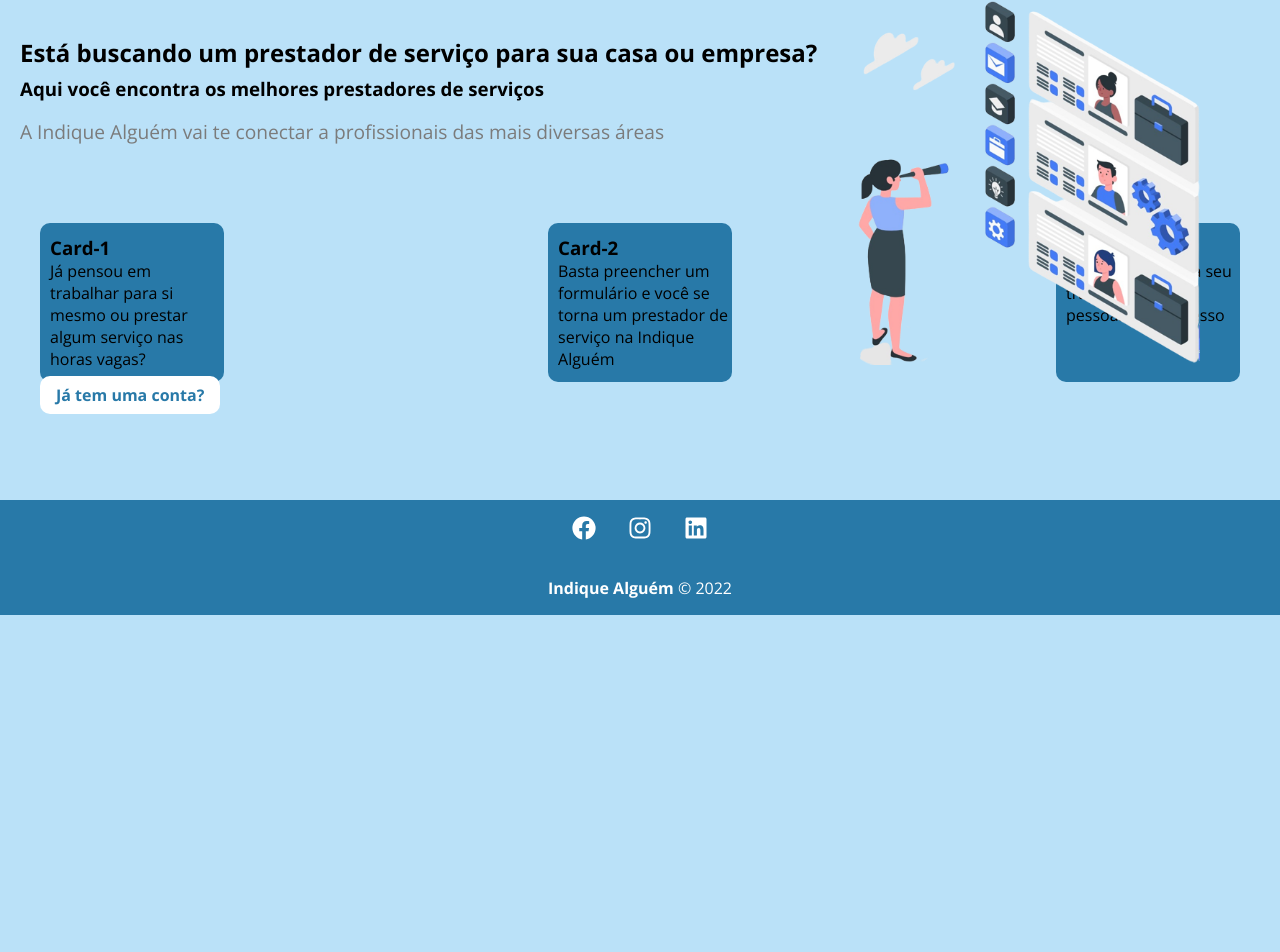
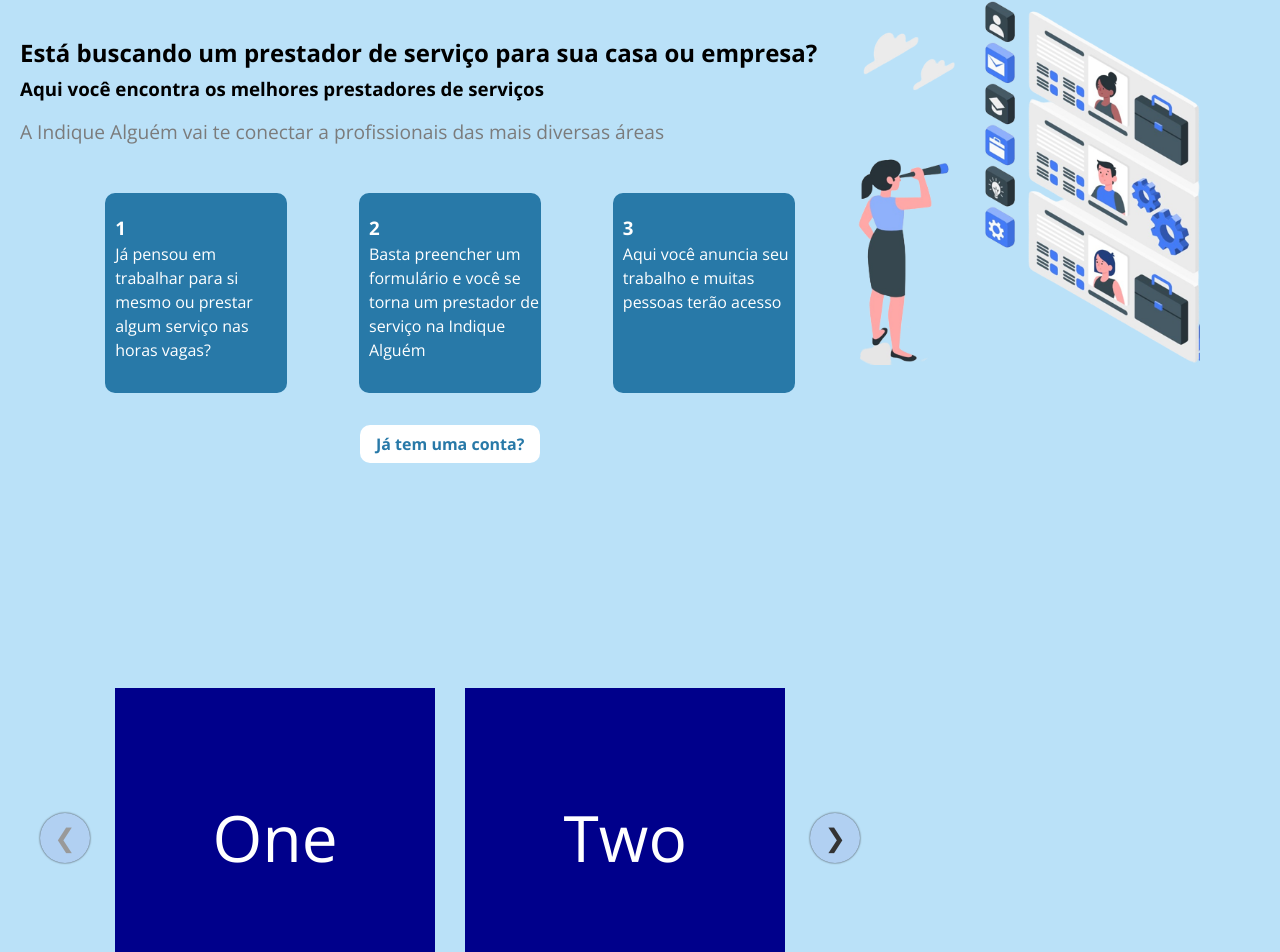
Before and after one commit to AntonioDCJunior/projeto_integrador, a React (Create React App) app: page / in a window 1280 px wide. Shown: the part 237-1189 px from the top of the page. Before the commit the page ends 852 px from the top, so only its background shows below. Built offline with nearby package versions, Linux system fonts and the light colour scheme.

Commit message:
atualizando

```diff
--- a/package.json
+++ b/package.json
@@ -21,6 +21,7 @@
     "framer-motion": "^8.5.5",
     "react": "^18.2.0",
     "react-dom": "^18.2.0",
+    "react-elastic-carousel": "^0.11.5",
     "react-hook-form": "^7.42.1",
     "react-icons": "^4.7.1",
     "react-modal": "^3.16.1",
--- a/src/components/layout/Footer.module.css
+++ b/src/components/layout/Footer.module.css
@@ -3,6 +3,7 @@
     color: #fff;
     padding: 1em;
     text-align: center;
+    margin: 3em 0 0 0;
 }
 
 .social_list {
--- a/src/components/layout/LinkButton.module.css
+++ b/src/components/layout/LinkButton.module.css
@@ -6,7 +6,8 @@
     transition: 0.5s;
     border-radius: 10px;
     font-weight: bold;
-    margin-top: 15em;
+    margin-top: 17em;
+    margin: 20em;
 }
 
 .btn:hover {
--- a/src/components/pages/Cards.js
+++ b/src/components/pages/Cards.js
@@ -5,15 +5,15 @@
 
     const [cards] = useState([
         {
-            title: 'Card-1',
+            title: '1',
             text: 'Já pensou em trabalhar para si mesmo ou prestar algum serviço nas horas vagas?'
         },
         {
-            title: 'Card-2',
+            title: '2',
             text: 'Basta preencher um formulário e você se torna um prestador de serviço na Indique Alguém'
         },
         {
-            title: 'Card-3',
+            title: '3',
             text: 'Aqui você anuncia seu trabalho e muitas pessoas terão acesso'
         },
 
--- a/src/components/pages/Cards.module.css
+++ b/src/components/pages/Cards.module.css
@@ -12,16 +12,16 @@
     /* background: rgb(40, 121, 168); */
     max-widht: 1300px;
     widht: 100%;
-    margin: auto;
+    /* margin: auto; */
     margin-top: 10em;
   }
 
-  /* section {
-    min-height: 100vh;
+  section {
+    min-height: 10vh;
     display: flex;
     flex-direction: column;
     align-items: center;
-  } */
+  }
 
   .container h1 {
     font-size: 50px;
@@ -34,19 +34,24 @@
     display: flex;
     flex-wrap: wrap;
     justify-content: space-between;
+    width: 700px;
+    color: white;
 
 }
 
 .card {
     background: rgb(40, 121, 168);
-    flex: 0 0 calc(40.33% - 300px);
+    flex: 0 0 calc(30.33% - 30px);
     max-widht: calc(33.33% - 10px);
-
+    width: 100px;
+    height: 200px;
+    margin: 5px;
     border-radius: 10px;
-    padding: 10px 0 10px 8px;
-    margin-bottom: 2px;
+    padding: 19px 0 10px 8px;
+    margin-bottom: 40px;
     transition: .3s;
     border: 2px solid transparent;
+    line-height: 1.5;
 }
 
 .card:hover {
--- a/src/components/pages/Carrossel.js
+++ b/src/components/pages/Carrossel.js
@@ -1,4 +1,10 @@
 import {motion} from 'framer-motion';
+import React from "react";
+import ReactDOM from "react-dom";
+import Carousel from "react-elastic-carousel";
+import Item from "./Item";
+import styles from "./Carrossel.module.css"
+import savings from '../../img/buscando_prestador.png'
 
 // import image1 from '../../img/encanador1.png'
 // import image2 from '../../img/encanador2.png'
@@ -6,32 +12,35 @@
 
 // const images = [image1, image2, image3]
 
+const breakPoints = [
+    { width: 1, itemsToShow: 1 },
+    { width: 550, itemsToShow: 2 },
+    { width: 768, itemsToShow: 3 },
+    { width: 1200, itemsToShow: 4 },
+  ];
+
+
 function Carrossel () {
+
+
+
     return (
-        <div>
-            <div className={styles.home_h3}>
+        <>
+            {/* <h1 style={{ textAlign: "center" }}>Prestadores de serviços melhores avaliados</h1> */}
+            <div className={styles.carrossel}>
+                <Carousel breakPoints={breakPoints}>
+                    <Item >One</Item>
+                    <Item>Two</Item>
+                    <Item>Three</Item>
+                    <Item>Four</Item>
+                    <Item>Five</Item>
+                    <Item>Six</Item>
+                    <Item>Seven</Item>
+                    <Item>Eight</Item>
+                </Carousel>
+      </div>
 
-                <h3>Você presta algum serviço?</h3>
-
-                <p>A Indique alguém é um serviço online criado para eletricistas, diaristas e profissionais de serviços, como você. Conheça clientes e mostre seu trabalho para o mundo sem gastar 1 real!</p>
-            </div>
-
-        {/* <div className={styles.wraper}>
-
-            <motion.div className={styles.carousel}>
-                <motion.div className={styles.inner}>
-
-                    {images.map(image => (
-                        <motion.div key={image}>
-                            <img src={image} alt="Texto alt" />
-                        </motion.div>
-                    ))}
-
-                </motion.div>
-            </motion.div>
-        </div> */}
-
-        </div>
+        </>
     )
 }
 
--- a/src/components/pages/Carrossel.module.css
+++ b/src/components/pages/Carrossel.module.css
@@ -0,0 +1,20 @@
+/* .wraper {
+    width: 100%;
+    margin: 0 auto;
+    min-height: 100vh;
+    display: flex;
+    align-items: center;
+    justify-content: center;
+}
+
+.inner {
+    display: absolute;
+} */
+
+.carrossel {
+    font-family: sans-serif;
+    display: flex;
+    align-items: center;
+    justify-content: center;
+    height: 100vh;
+  }
--- a/src/components/pages/Inicio.js
+++ b/src/components/pages/Inicio.js
@@ -125,9 +125,12 @@
         <Cards />
         <LinkButton to="/newusuario" text="Já tem uma conta?" />
 
+        <Carrossel />
+
 
 
         </div>
+
 
     )
 }
--- a/src/components/pages/Inicio.module.css
+++ b/src/components/pages/Inicio.module.css
@@ -5,13 +5,15 @@
     align-items: center;
     justify-content: content;
     padding: 4em;
+
 }
 
 .home_container h1 {
     font-size: 2.5em;
     margin-bottom: .5em;
     margin-top: -1em;
-
+    position: absolute;
+    left: 360px;
 }
 
 .home_container h2 {
--- /dev/null
+++ b/src/components/pages/Item.js
@@ -0,0 +1,13 @@
+import styled from "styled-components";
+
+export default styled.div`
+  display: flex;
+  justify-content: center;
+  align-items: center;
+  height: 300px;
+  width: 100%;
+  background-color: #00008B;
+  color: #fff;
+  margin: 0 15px;
+  font-size: 4em;
+`;
```
Also changed, not shown: 1 other file (tests, documents, lock files or other folders).
